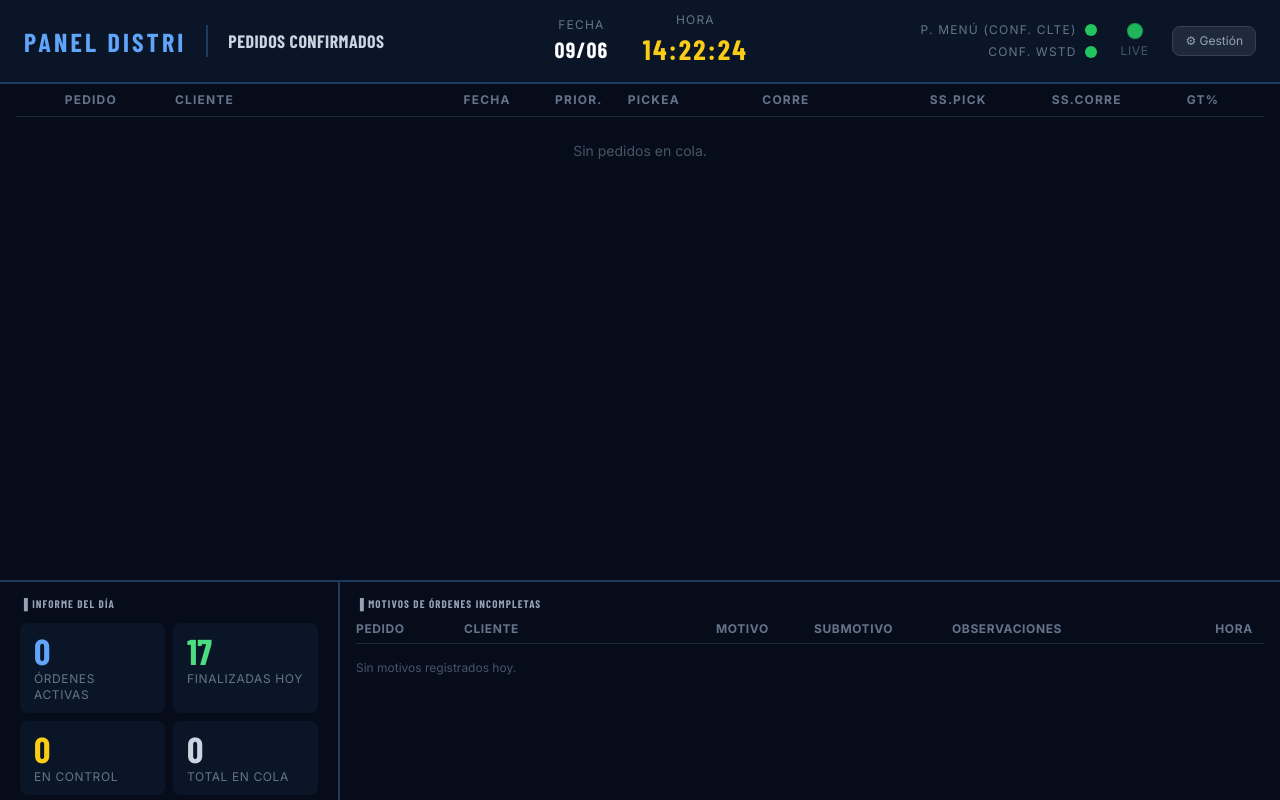
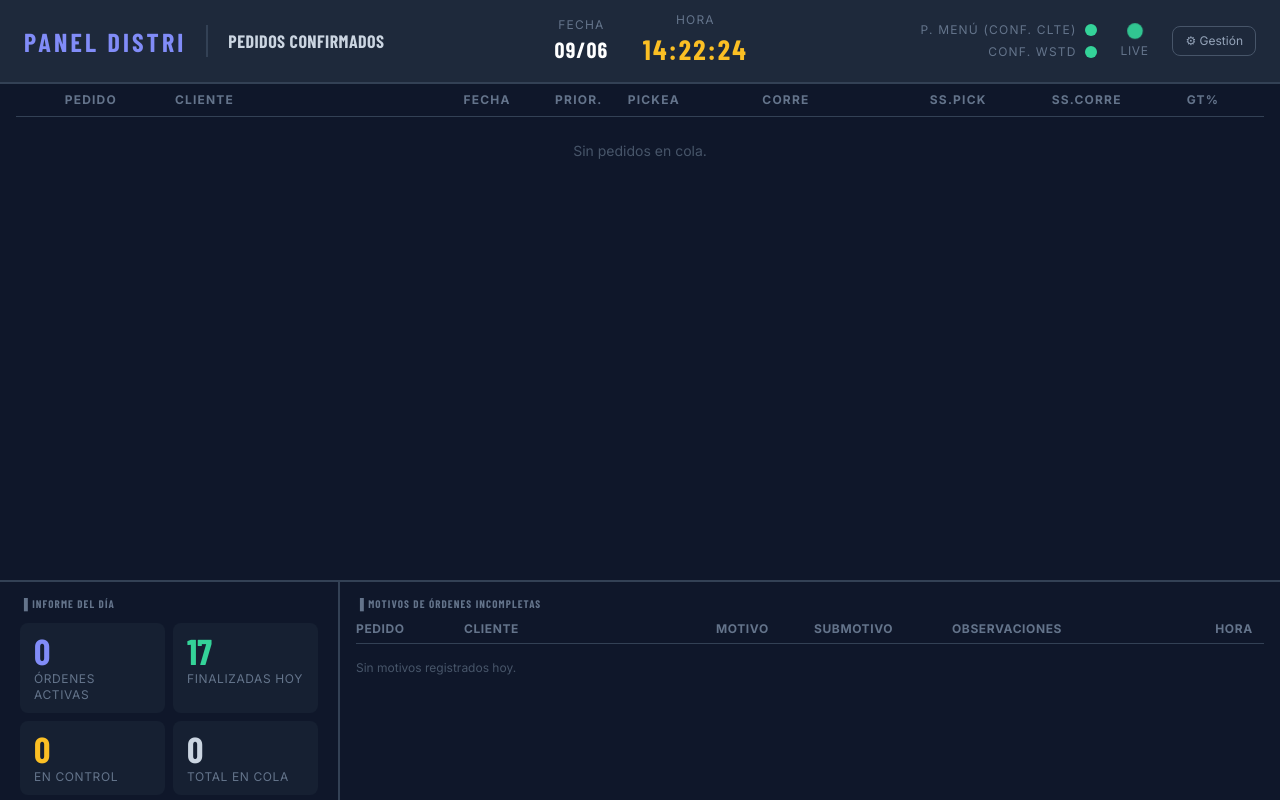
Before and after one commit to WstdCodex/panelDistri, a Flask app: page /tv-panel in a window 1280 px wide. Run offline with Flask 3, Linux system fonts and the light colour scheme; data that the repository does not hold is empty; some libraries are stand-ins or nearby versions; some web fonts are replaced.

Commit message:
Mejoras en la paleta de colores

```diff
--- a/app.py
+++ b/app.py
@@ -127,13 +127,13 @@ def api_reporte_descargar():
 
         wb = openpyxl.Workbook()
 
-        header_fill  = PatternFill(start_color='1F4E79', end_color='1F4E79', fill_type='solid')
+        header_fill  = PatternFill(start_color='312E81', end_color='312E81', fill_type='solid')
         header_font  = Font(color='FFFFFF', bold=True, size=11)
         center_align = Alignment(horizontal='center', vertical='center')
-        alta_fill    = PatternFill(start_color='C00000', end_color='C00000', fill_type='solid')
-        media_fill   = PatternFill(start_color='FF8C00', end_color='FF8C00', fill_type='solid')
-        baja_fill    = PatternFill(start_color='2E75B6', end_color='2E75B6', fill_type='solid')
-        ok_fill      = PatternFill(start_color='375623', end_color='375623', fill_type='solid')
+        alta_fill    = PatternFill(start_color='92400E', end_color='92400E', fill_type='solid')
+        media_fill   = PatternFill(start_color='4C1D95', end_color='4C1D95', fill_type='solid')
+        baja_fill    = PatternFill(start_color='075985', end_color='075985', fill_type='solid')
+        ok_fill      = PatternFill(start_color='064E3B', end_color='064E3B', fill_type='solid')
 
         # ── Hoja 1: Pedidos ──────────────────────────────────────────────────
         ws1 = wb.active
--- a/templates/tv_panel.html
+++ b/templates/tv_panel.html
@@ -12,7 +12,7 @@
 
     /* Toda la página ocupa exactamente la pantalla, sin scroll */
     html, body { width: 100vw; height: 100vh; overflow: hidden; }
-    body { background: #060c1a; color: #e2e8f0; display: flex; flex-direction: column; }
+    body { background: #0f172a; color: #f1f5f9; display: flex; flex-direction: column; }
 
     /* Números y pedidos en fuente condensada */
     .num { font-family: 'Barlow Condensed', sans-serif; }
@@ -33,18 +33,18 @@
     .row-anim { animation: row-in .3s ease; }
 
     /* Barras de progreso */
-    .pbar-bg { background: #1e293b; border-radius: 4px; height: 8px; }
+    .pbar-bg { background: #334155; border-radius: 4px; height: 8px; }
     .pbar-fill { border-radius: 4px; height: 8px; transition: width .6s ease; }
 
     /* Prioridades */
-    .tag-alta  { background:#b91c1c; color:#fff; }
-    .tag-media { background:#c2410c; color:#fff; }
-    .tag-baja  { background:#1d4ed8; color:#fff; }
+    .tag-alta  { background:#b45309; color:#fff; }
+    .tag-media { background:#6d28d9; color:#fff; }
+    .tag-baja  { background:#0369a1; color:#fff; }
     .tag       { padding: 2px 10px; border-radius: 4px; font-size: 12px; font-weight: 800;
                   letter-spacing: .08em; text-transform: uppercase; }
 
     /* Líneas separadoras de la tabla */
-    .tbl-row { border-bottom: 1px solid #0f172a; }
+    .tbl-row { border-bottom: 1px solid #1e293b; }
     .tbl-row:last-child { border-bottom: none; }
 
     /* Columnas fijas */
@@ -69,15 +69,15 @@
 <!-- ═══════════════════════════════════════════════════════════
      HEADER — siempre visible
 ════════════════════════════════════════════════════════════ -->
-<header style="background:#0a1628; border-bottom: 2px solid #1e3a5f; flex-shrink:0;"
+<header style="background:#1e293b; border-bottom: 2px solid #334155; flex-shrink:0;"
         class="px-6 py-3 flex items-center justify-between">
 
   <!-- Título -->
   <div class="flex items-center gap-5">
-    <div class="num font-black text-blue-400 uppercase tracking-widest" style="font-size:26px; letter-spacing:.12em;">
+    <div class="num font-black text-indigo-400 uppercase tracking-widest" style="font-size:26px; letter-spacing:.12em;">
       Panel Distri
     </div>
-    <div style="width:2px; height:32px; background:#1e3a5f;"></div>
+    <div style="width:2px; height:32px; background:#334155;"></div>
     <div class="num font-bold text-slate-300 uppercase tracking-wide" style="font-size:18px;">
       Pedidos Confirmados
     </div>
@@ -91,7 +91,7 @@
     </div>
     <div class="text-center">
       <div class="text-xs text-slate-500 uppercase tracking-widest">Hora</div>
-      <div id="hdr-hora" class="num font-black text-yellow-400" style="font-size:28px; letter-spacing:.08em; min-width:110px;">
+      <div id="hdr-hora" class="num font-black text-amber-400" style="font-size:28px; letter-spacing:.08em; min-width:110px;">
         --:--:--
       </div>
     </div>
@@ -102,19 +102,19 @@
     <div class="flex flex-col gap-1.5 text-right">
       <div class="flex items-center justify-end gap-2">
         <span class="text-slate-500 text-xs uppercase tracking-widest">P. Menú (Conf. Clte)</span>
-        <div id="dot-pmenu" class="w-3 h-3 rounded-full bg-slate-700"></div>
+        <div id="dot-pmenu" class="w-3 h-3 rounded-full bg-slate-600"></div>
       </div>
       <div class="flex items-center justify-end gap-2">
         <span class="text-slate-500 text-xs uppercase tracking-widest">Conf. WSTD</span>
-        <div id="dot-wstd" class="w-3 h-3 rounded-full bg-slate-700"></div>
+        <div id="dot-wstd" class="w-3 h-3 rounded-full bg-slate-600"></div>
       </div>
     </div>
     <div class="flex flex-col items-center gap-1">
-      <div id="live-dot" class="w-4 h-4 rounded-full bg-slate-700 pulse"></div>
-      <span class="text-xs text-slate-600 uppercase tracking-wider">live</span>
+      <div id="live-dot" class="w-4 h-4 rounded-full bg-slate-600 pulse"></div>
+      <span class="text-xs text-slate-500 uppercase tracking-wider">live</span>
     </div>
     <a href="/reporte"
-       style="background:#1e293b; border:1px solid #334155;"
+       style="background:#1e293b; border:1px solid #475569;"
        class="text-slate-400 hover:text-slate-200 text-xs px-3 py-1.5 rounded-lg transition">
       ⚙ Gestión
     </a>
@@ -128,7 +128,7 @@
 
   <!-- Encabezados de columna -->
   <div class="flex items-center px-3 pb-2"
-       style="border-bottom: 1px solid #1e293b; flex-shrink:0;">
+       style="border-bottom: 1px solid #334155; flex-shrink:0;">
     <div class="c0"></div>
     <div class="c1 text-xs font-bold text-slate-500 uppercase tracking-widest">Pedido</div>
     <div class="c2 text-xs font-bold text-slate-500 uppercase tracking-widest">Cliente</div>
@@ -152,30 +152,30 @@
 <!-- ═══════════════════════════════════════════════════════════
      FILA INFERIOR: INFORME + MOTIVOS
 ════════════════════════════════════════════════════════════ -->
-<footer style="flex-shrink:0; height:220px; border-top:2px solid #1e3a5f;
-               display:grid; grid-template-columns:340px 1fr; gap:0; background:#060c1a;">
+<footer style="flex-shrink:0; height:220px; border-top:2px solid #334155;
+               display:grid; grid-template-columns:340px 1fr; gap:0; background:#0f172a;">
 
   <!-- Bloque INFORME -->
-  <div style="border-right:2px solid #1e3a5f; padding:14px 20px; display:flex; flex-direction:column; gap:10px;">
-    <div class="num font-black text-slate-400 uppercase tracking-widest" style="font-size:11px;">
+  <div style="border-right:2px solid #334155; padding:14px 20px; display:flex; flex-direction:column; gap:10px;">
+    <div class="num font-black text-slate-500 uppercase tracking-widest" style="font-size:11px;">
       ▐ Informe del día
     </div>
 
     <!-- KPIs en 2×2 -->
     <div style="display:grid; grid-template-columns:1fr 1fr; gap:8px; flex:1;">
-      <div style="background:#0a1628; border-radius:8px; padding:10px 14px;">
-        <div id="kpi-activas" class="num font-black text-blue-400" style="font-size:36px; line-height:1;">–</div>
+      <div style="background:#162032; border-radius:8px; padding:10px 14px;">
+        <div id="kpi-activas" class="num font-black text-indigo-400" style="font-size:36px; line-height:1;">–</div>
         <div class="text-xs text-slate-500 uppercase tracking-wider mt-0.5">Órdenes activas</div>
       </div>
-      <div style="background:#0a1628; border-radius:8px; padding:10px 14px;">
-        <div id="kpi-fin" class="num font-black text-green-400" style="font-size:36px; line-height:1;">–</div>
+      <div style="background:#162032; border-radius:8px; padding:10px 14px;">
+        <div id="kpi-fin" class="num font-black text-emerald-400" style="font-size:36px; line-height:1;">–</div>
         <div class="text-xs text-slate-500 uppercase tracking-wider mt-0.5">Finalizadas hoy</div>
       </div>
-      <div style="background:#0a1628; border-radius:8px; padding:10px 14px;">
-        <div id="kpi-ctrl" class="num font-black text-yellow-400" style="font-size:36px; line-height:1;">–</div>
+      <div style="background:#162032; border-radius:8px; padding:10px 14px;">
+        <div id="kpi-ctrl" class="num font-black text-amber-400" style="font-size:36px; line-height:1;">–</div>
         <div class="text-xs text-slate-500 uppercase tracking-wider mt-0.5">En control</div>
       </div>
-      <div style="background:#0a1628; border-radius:8px; padding:10px 14px;">
+      <div style="background:#162032; border-radius:8px; padding:10px 14px;">
         <div id="kpi-cola" class="num font-black text-slate-300" style="font-size:36px; line-height:1;">–</div>
         <div class="text-xs text-slate-500 uppercase tracking-wider mt-0.5">Total en cola</div>
       </div>
@@ -184,13 +184,13 @@
 
   <!-- Bloque MOTIVOS -->
   <div style="padding:14px 16px; display:flex; flex-direction:column; gap:8px; overflow:hidden;">
-    <div class="num font-black text-slate-400 uppercase tracking-widest" style="font-size:11px;">
+    <div class="num font-black text-slate-500 uppercase tracking-widest" style="font-size:11px;">
       ▐ Motivos de Órdenes Incompletas
     </div>
 
     <!-- Encabezado tabla motivos -->
     <div style="display:grid; grid-template-columns:100px 1fr 90px 130px 1fr 60px;
-                gap:8px; border-bottom:1px solid #1e293b; padding-bottom:6px;">
+                gap:8px; border-bottom:1px solid #334155; padding-bottom:6px;">
       <span class="text-xs text-slate-500 uppercase font-bold tracking-wider">Pedido</span>
       <span class="text-xs text-slate-500 uppercase font-bold tracking-wider">Cliente</span>
       <span class="text-xs text-slate-500 uppercase font-bold tracking-wider">Motivo</span>
@@ -225,7 +225,7 @@
   function progBar(actual, total) {
     if (!total) return '<span class="text-slate-600" style="font-size:12px;">–</span>';
     const pct   = Math.min(Math.round(actual/total*100), 100);
-    const color = pct >= 100 ? '#22c55e' : pct >= 60 ? '#3b82f6' : '#eab308';
+    const color = pct >= 100 ? '#10b981' : pct >= 60 ? '#6366f1' : '#f59e0b';
     return `<div class="pbar-bg w-full" style="margin-bottom:3px;">
               <div class="pbar-fill" style="width:${pct}%; background:${color};"></div>
             </div>
@@ -239,9 +239,9 @@
   }
 
   function mColor(m) {
-    return m === 'O.DEP.' ? 'background:#7c2d12;color:#fed7aa;'
-         : m === 'F.ALT'  ? 'background:#7f1d1d;color:#fecaca;'
-         : m === 'W-DIF'  ? 'background:#713f12;color:#fef08a;'
+    return m === 'O.DEP.' ? 'background:#1c1917;color:#fdba74;'
+         : m === 'F.ALT'  ? 'background:#1c0a0a;color:#fca5a5;'
+         : m === 'W-DIF'  ? 'background:#1c1505;color:#fde68a;'
          :                   'background:#1e293b;color:#94a3b8;';
   }
 
@@ -255,19 +255,19 @@
 
     body.innerHTML = pedidos.map((p, i) => {
       const chk     = p.confirmado
-        ? '<span style="color:#22c55e; font-size:18px;">✓</span>'
-        : '<span style="color:#1e293b; font-size:18px;">○</span>';
+        ? '<span style="color:#34d399; font-size:18px;">✓</span>'
+        : '<span style="color:#334155; font-size:18px;">○</span>';
       const pickTotal = p.ss_pick_total || p.pick_lines || 0;
       const gt      = p.ss_corre_total
         ? Math.min(Math.round(p.ss_corre / p.ss_corre_total * 100), 100) + '%' : '–';
-      const gtColor = gt === '100%' ? '#22c55e' : '#64748b';
-      const bg      = i % 2 === 0 ? '#080e1e' : '#060c1a';
+      const gtColor = gt === '100%' ? '#34d399' : '#64748b';
+      const bg      = i % 2 === 0 ? '#1e293b' : '#162032';
 
       return `<div class="tbl-row row-anim flex items-center px-3"
                    style="padding-top:7px; padding-bottom:7px; background:${bg};">
         <div class="c0 flex justify-center">${chk}</div>
         <div class="c1">
-          <span class="num font-black" style="font-size:14px; color:#0a1628; background:#fde68a;
+          <span class="num font-black" style="font-size:14px; color:#1e293b; background:#fef3c7;
                 padding:3px 10px; border-radius:5px; letter-spacing:.04em; white-space:nowrap;">
             ${p.pedido}
           </span>
@@ -302,8 +302,8 @@
     }
     body.innerHTML = motivos.map(m => `
       <div style="display:grid; grid-template-columns:100px 1fr 90px 130px 1fr 60px;
-                  gap:8px; padding:5px 0; border-bottom:1px solid #0f172a; align-items:center;">
-        <span class="num font-black" style="font-size:12px; color:#0a1628; background:#fde68a;
+                  gap:8px; padding:5px 0; border-bottom:1px solid #1e293b; align-items:center;">
+        <span class="num font-black" style="font-size:12px; color:#1e293b; background:#fef3c7;
                 padding:2px 8px; border-radius:4px; white-space:nowrap;">${m.pedido}</span>
         <span style="font-size:12px; color:#94a3b8; overflow:hidden; text-overflow:ellipsis; white-space:nowrap;"
               title="${m.cliente}">${m.cliente||'–'}</span>
@@ -333,13 +333,13 @@
 
       // Dots verdes = OK
       ['dot-pmenu','dot-wstd'].forEach(id =>
-        document.getElementById(id).className = 'w-3 h-3 rounded-full bg-green-500');
-      document.getElementById('live-dot').style.background = '#22c55e';
+        document.getElementById(id).className = 'w-3 h-3 rounded-full bg-emerald-400');
+      document.getElementById('live-dot').style.background = '#34d399';
 
     } catch(e) {
       ['dot-pmenu','dot-wstd'].forEach(id =>
-        document.getElementById(id).className = 'w-3 h-3 rounded-full bg-red-600');
-      document.getElementById('live-dot').style.background = '#dc2626';
+        document.getElementById(id).className = 'w-3 h-3 rounded-full bg-red-400');
+      document.getElementById('live-dot').style.background = '#f87171';
     }
   }
 
```
Also changed, not shown: templates/reporte.html (+30 -30 lines).
